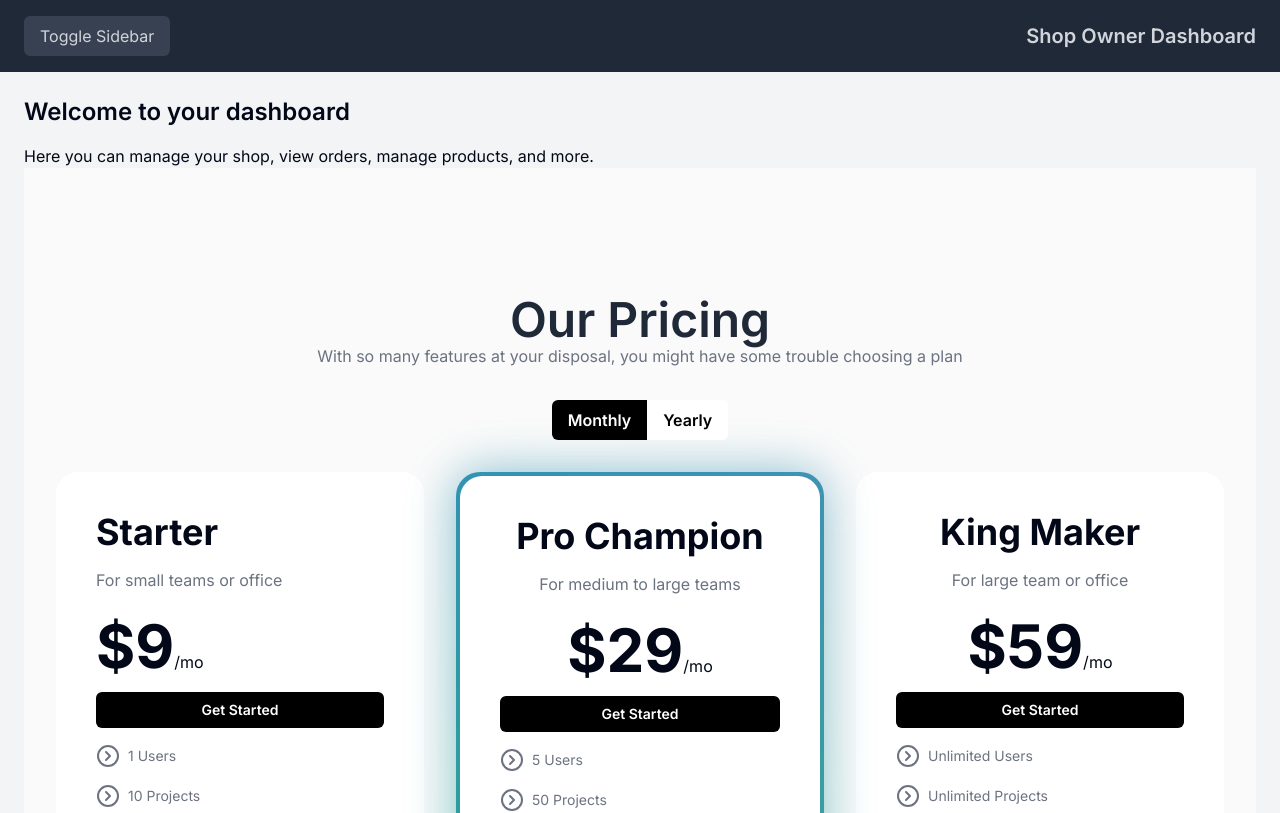
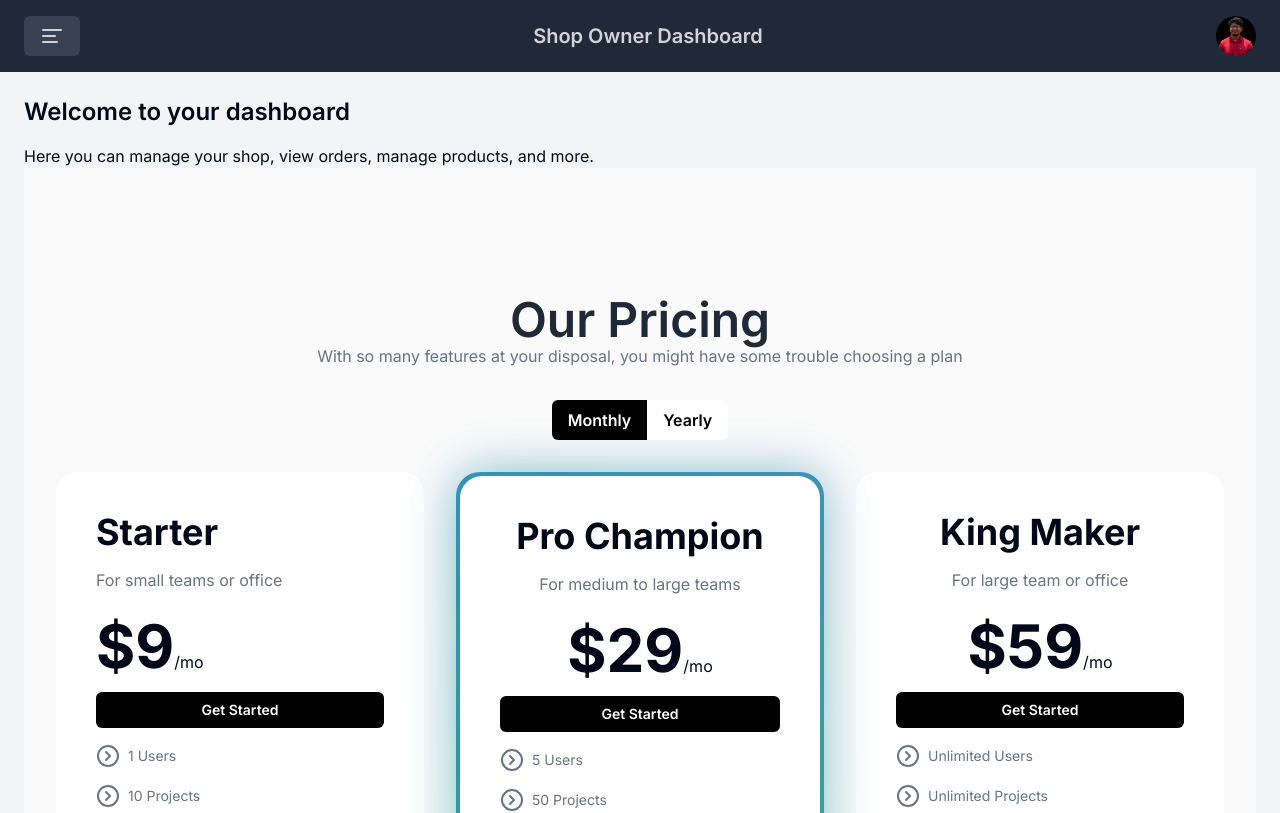
Before and after one commit to ImpiusVenatus/instant-dokan, a Next.js app: page /shop-dashboard in a window 1280 px wide. Shown: the top 813 px of the page. Built offline with nearby package versions, Linux system fonts and the light colour scheme.

Commit message:
First Github Commit

```diff
--- a/src/app/shop-dashboard/page.tsx
+++ b/src/app/shop-dashboard/page.tsx
@@ -1,11 +1,9 @@
 "use client"
-
-import { Footer } from '@/components/Footer';
-import { NavigationMenuBar } from '@/components/NavigationBar';
 import { Sidebar } from '@/components/SideBar';
-import { Onboard } from '@/components/home/Onboard';
 import { Pricing } from '@/components/home/Pricing';
-import React, {useState} from 'react';
+import { AlignLeft } from 'lucide-react';
+import React, { useState } from 'react';
+import Avatar from '@mui/material/Avatar';
 
 const ShopDashboard = () => {
   const [isSidebarOpen, setIsSidebarOpen] = useState(false);
@@ -16,19 +14,19 @@ const ShopDashboard = () => {
 
   return (
     <div className='flex'>
-      <Sidebar isOpen={isSidebarOpen}/>
-        <div className='flex flex-col flex-1'>
-            <div className={`flex flex-col flex-grow transition-all duration-500 ${isSidebarOpen ? 'ml-[200px] md:ml-[250px]' : 'ml-0'}`}>
-                <div className="bg-gray-800 text-gray-300 py-4 px-6 flex justify-between items-center">
+      <Sidebar isOpen={isSidebarOpen} />
+      <div className={`flex flex-col flex-1 transition-all duration-500 ${isSidebarOpen ? 'ml-[200px] md:ml-[250px]' : 'ml-0'}`}>
+        <div className="bg-gray-800 text-gray-300 py-4 px-6 flex justify-between items-center transition-all duration-500">
           <button
             onClick={toggleSidebar}
-                        className="bg-gray-700 text-gray-300 px-4 py-2 rounded-md hover:bg-gray-600"
+            className="bg-gray-700 text-gray-300 px-4 py-2 rounded-md hover:bg-gray-600 transition-all duration-500"
           >
-                        Toggle Sidebar
+            <AlignLeft />
           </button>
           <h1 className="text-xl font-semibold">Shop Owner Dashboard</h1>
+          <Avatar alt="Remy Sharp" src="/sadman.jpeg" />
         </div>
-                <div className="flex-grow p-6 bg-gray-100">
+        <div className="flex-grow p-6 bg-gray-100 transition-all duration-500">
           {/* Main content goes here */}
           <h2 className="text-2xl font-semibold mb-4">Welcome to your dashboard</h2>
           <p>Here you can manage your shop, view orders, manage products, and more.</p>
@@ -36,7 +34,6 @@ const ShopDashboard = () => {
         </div>
       </div>
     </div>
-    </div>
   );
 };
 
```
Also changed, not shown: public/3.jpg (added). Lines whose indentation alone changed are shown as unchanged.
